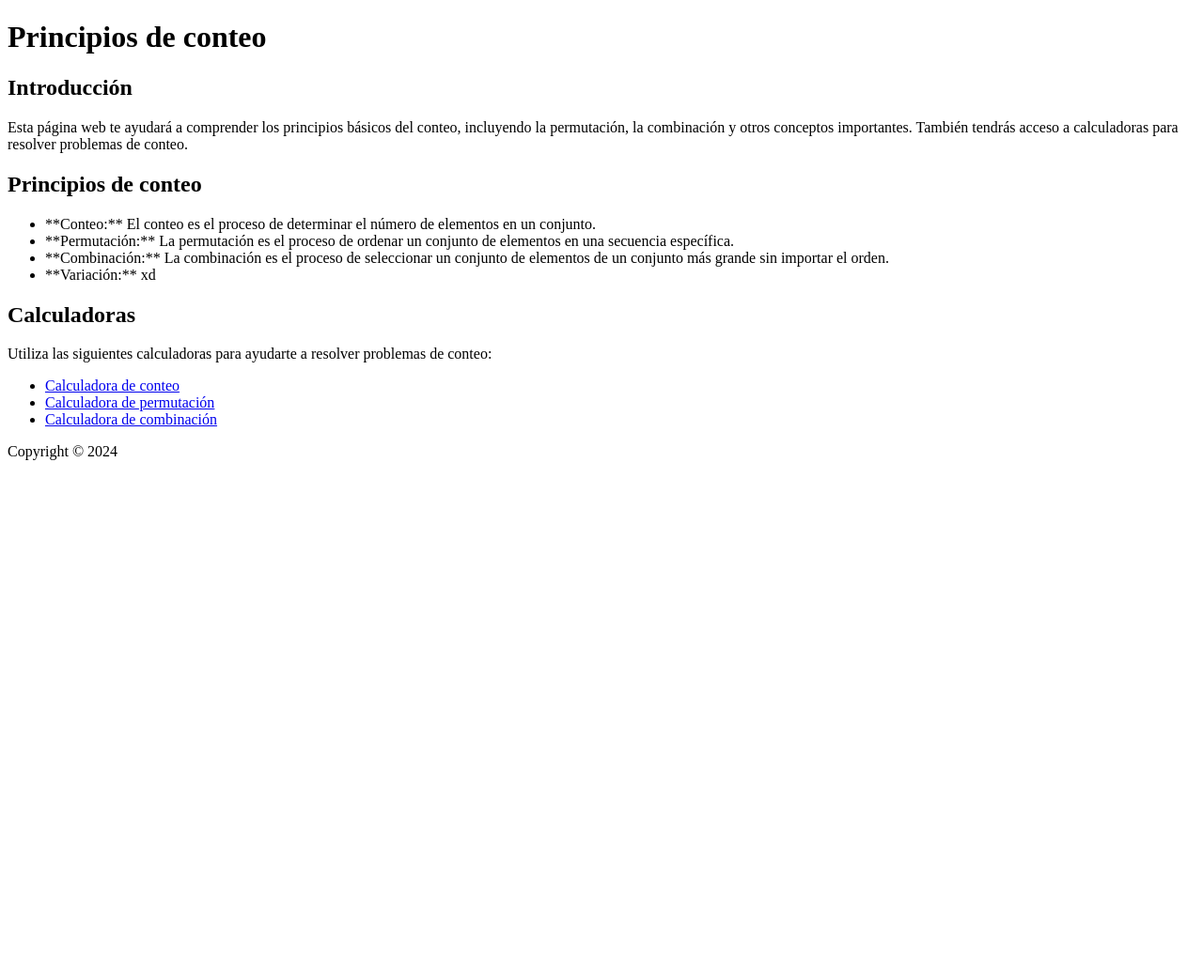
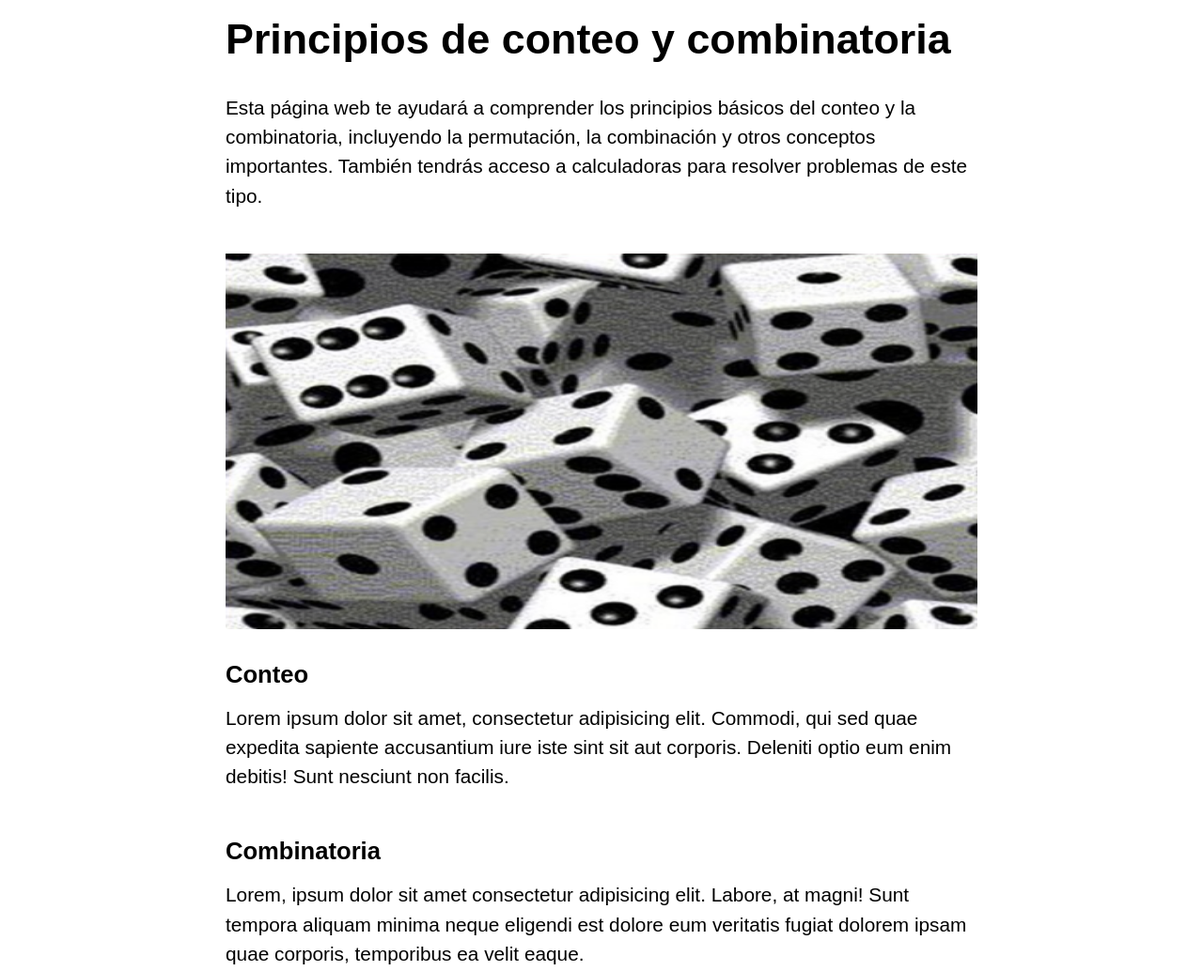
Before and after one commit to SebaScript/A-D_HolaMundo, a plain HTML site: page Taller2/index.html in a window 1280 px wide. Shown: the top 1034 px of the page at 94% size. Before the commit the page ends 800 px from the top, so only its background shows below. Drawn offline with Linux system fonts and the light colour scheme.

Commit message:
Maquetación y estilos iniciales

```diff
--- a/Taller2/index.html
+++ b/Taller2/index.html
@@ -3,26 +3,35 @@
 <head>
   <meta charset="UTF-8">
   <meta name="viewport" content="width=device-width, initial-scale=1.0">
-  <title>Principios de conteo</title>
-  <link rel="stylesheet" href="styles/">
+  <title>Principios de conteo y combinatoria</title>
+  <link rel="stylesheet" href="styles/main.css">
 </head>
 <body>
   <header>
-    <h1>Principios de conteo</h1>
+    <h1>Principios de conteo y combinatoria</h1>
   </header>
   <main>
+      <p>Esta página web te ayudará a comprender los principios básicos del conteo y la combinatoria, incluyendo la permutación, la combinación y otros conceptos importantes. También tendrás acceso a calculadoras para resolver problemas de este tipo.</p>
+    <img src="img/dados.png" alt="dados">
     <section>
-      <h2>Introducción</h2>
-      <p>Esta página web te ayudará a comprender los principios básicos del conteo, incluyendo la permutación, la combinación y otros conceptos importantes. También tendrás acceso a calculadoras para resolver problemas de conteo.</p>
+      <h2>Conteo</h2>
+      <p>Lorem ipsum dolor sit amet, consectetur adipisicing elit. Commodi, qui sed quae expedita sapiente accusantium iure iste sint sit aut corporis. Deleniti optio eum enim debitis! Sunt nesciunt non facilis.</p>
     </section>
     <section>
-      <h2>Principios de conteo</h2>
-      <ul>
-        <li>**Conteo:** El conteo es el proceso de determinar el número de elementos en un conjunto.</li>
-        <li>**Permutación:** La permutación es el proceso de ordenar un conjunto de elementos en una secuencia específica.</li>
-        <li>**Combinación:** La combinación es el proceso de seleccionar un conjunto de elementos de un conjunto más grande sin importar el orden.</li>
-        <li>**Variación:** xd</li>
-        </ul>
+        <h2>Combinatoria</h2>
+        <p>Lorem, ipsum dolor sit amet consectetur adipisicing elit. Labore, at magni! Sunt tempora aliquam minima neque eligendi est dolore eum veritatis fugiat dolorem ipsam quae corporis, temporibus ea velit eaque.</p>
+    </section>
+    <section>
+        <h2>Permutación</h2>
+        <p>Lorem ipsum dolor sit, amet consectetur adipisicing elit. Labore, veritatis eius iste nisi provident animi unde sapiente, harum debitis ratione et. Sint dolore commodi deserunt facere est magni esse! Mollitia.</p>
+    </section>
+    <section>
+        <h2>Combinación</h2>
+        <p>Lorem ipsum dolor, sit amet consectetur adipisicing elit. Debitis nihil impedit repellat repudiandae sequi ipsum quas minima culpa voluptatibus libero, accusamus, provident expedita molestiae maxime illo veniam obcaecati, delectus ipsa!</p>
+    </section>
+    <section>
+        <h2>Variación</h2>
+        <p>Lorem ipsum dolor sit amet consectetur adipisicing elit. Totam dignissimos ut in, voluptatibus quisquam ipsa dolore culpa repellendus voluptates alias ad omnis, blanditiis reprehenderit perferendis doloribus consequuntur, consectetur incidunt iusto?</p>
     </section>
     <section>
       <h2>Calculadoras</h2>
@@ -31,11 +40,12 @@
         <li><a href="calculadora_conteo.html">Calculadora de conteo</a></li>
         <li><a href="calculadora_permutacion.html">Calculadora de permutación</a></li>
         <li><a href="calculadora_combinacion.html">Calculadora de combinación</a></li>
+        <li><a href="calculadora_combinacion.html">Calculadora de variación</a></li>
       </ul>
     </section>
   </main>
   <footer>
-    <p>Copyright &copy; 2024</p>
+    <p>Hola Mundo &copy 2024</p>
   </footer>
 </body>
 </html>
--- a/Taller2/index.js
+++ b/Taller2/index.js
@@ -0,0 +1 @@
+console.log("ola mundo!")
--- /dev/null
+++ b/Taller2/styles/calculadoras.css
@@ -0,0 +1,73 @@
+* {
+    margin: 0;
+}
+
+body {
+    font-family: Arial, sans-serif;
+    margin: 0;
+    padding: 0;
+}
+
+h1 {
+    margin: 0 auto;
+    font-size: 2.8rem;
+    padding: 1rem;
+    max-width: 800px;
+}
+
+img {
+    margin-top: 30px;
+    margin-bottom: 30px;
+    width: 800px;
+    height: 400px;
+}
+
+main {
+    text-align: left;
+    max-width: 800px;
+    margin: 0 auto;
+    padding: 1rem;
+  }
+
+h2 {
+    font-size: 1.6rem;
+    margin-bottom: 1rem;
+}
+
+p {
+    font-size: 1.3rem;
+    line-height: 1.5;
+    margin-bottom: 1rem;
+}
+
+section > p {
+    margin-bottom: 50px;
+}
+
+/* Enlaces */
+a {
+    color: #007bff;
+    text-decoration: none;
+  }
+
+/* Lista de calculadoras */
+ul {
+    list-style: none;
+    padding: 0;
+  }
+
+li {
+    margin-bottom: 0.5rem;
+  }
+
+/* Pie de página */
+footer {
+    background-color: #333;
+    color: #fff;
+    text-align: center;
+    padding: 1rem;
+  }
+
+a:hover {
+    color:darkgreen
+}
--- /dev/null
+++ b/Taller2/styles/main.css
@@ -0,0 +1,73 @@
+* {
+    margin: 0;
+}
+
+body {
+    font-family: Arial, sans-serif;
+    margin: 0;
+    padding: 0;
+}
+
+h1 {
+    margin: 0 auto;
+    font-size: 2.8rem;
+    padding: 1rem;
+    max-width: 800px;
+}
+
+img {
+    margin-top: 30px;
+    margin-bottom: 30px;
+    width: 800px;
+    height: 400px;
+}
+
+main {
+    text-align: left;
+    max-width: 800px;
+    margin: 0 auto;
+    padding: 1rem;
+  }
+
+h2 {
+    font-size: 1.6rem;
+    margin-bottom: 1rem;
+}
+
+p {
+    font-size: 1.3rem;
+    line-height: 1.5;
+    margin-bottom: 1rem;
+}
+
+section > p {
+    margin-bottom: 50px;
+}
+
+/* Enlaces */
+a {
+    color: #007bff;
+    text-decoration: none;
+  }
+
+/* Lista de calculadoras */
+ul {
+    list-style: none;
+    padding: 0;
+  }
+
+li {
+    margin-bottom: 0.5rem;
+  }
+
+/* Pie de página */
+footer {
+    background-color: #333;
+    color: #fff;
+    text-align: center;
+    padding: 1rem;
+  }
+
+a:hover {
+    color:darkgreen
+}
```
Also changed, not shown: Taller2/calculadora_combinacion.html (+1 -0 lines), Taller2/calculadora_conteo.html (+1 -0 lines), Taller2/calculadora_permutacion.html (+1 -0 lines), Taller2/calculadora_variacion.html (+1 -0 lines), Taller2/img/dados.png (added).
